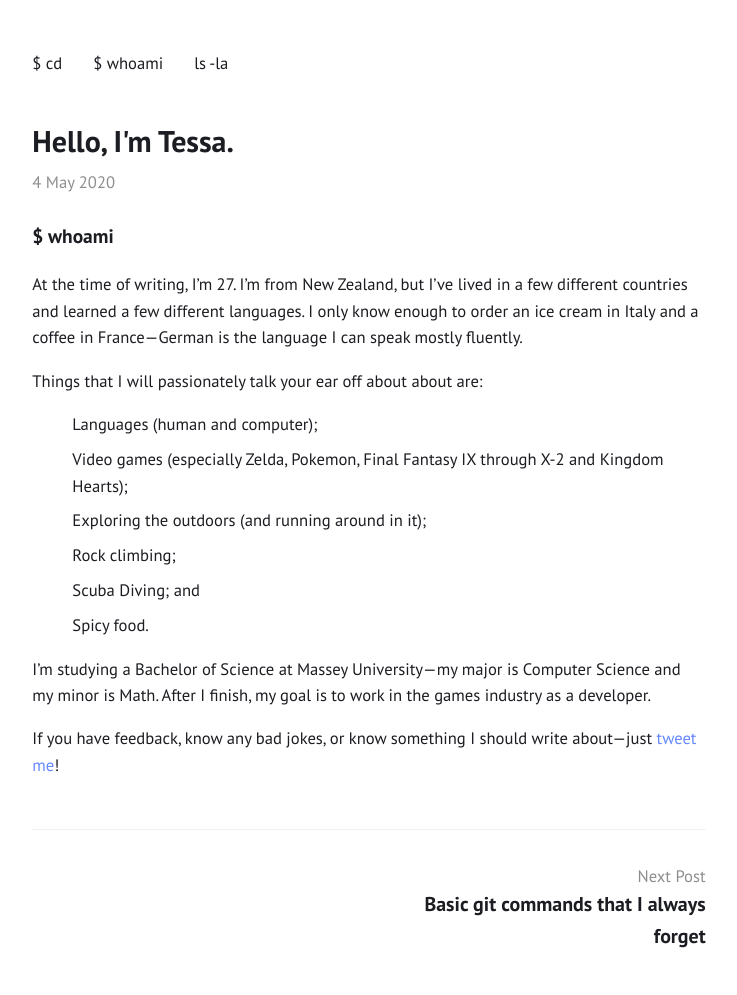
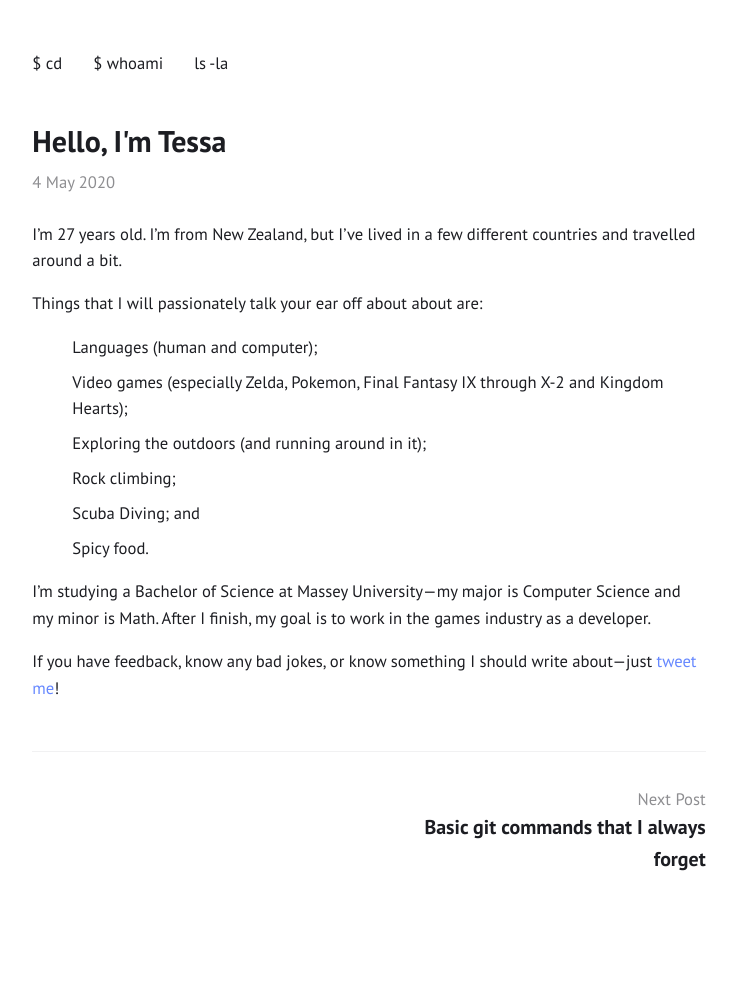
Before and after one commit to tessapower/tessapower.github.io, a Jekyll site: the page built from src/_posts/2020-05-04-introduction.md, in a window 1280 px wide. Shown: the whole page, without its empty margins (271-1008 px from the left). Built offline with Jekyll 4.4.1, drawn with Linux system fonts in a browser that asks for light colours; after the commit the page ends 918 px from its top, so only the background shows below that.

Commit message:
Update introduction post

```diff
--- a/src/_posts/2020-05-04-introduction.md
+++ b/src/_posts/2020-05-04-introduction.md
@@ -1,10 +1,8 @@
 ---
-title: Hello, I'm Tessa.
+title: Hello, I'm Tessa
 layout: post
 ---
-### $ whoami
-
-At the time of writing, I'm 27. I'm from New Zealand, but I've lived in a few different countries and learned a few different languages. I only know enough to order an ice cream in Italy and a coffee in France—German is the language I can speak mostly fluently.
+I'm 27 years old. I'm from New Zealand, but I've lived in a few different countries and travelled around a bit.
 
 Things that I will passionately talk your ear off about about are:
 * Languages (human and computer);
```
